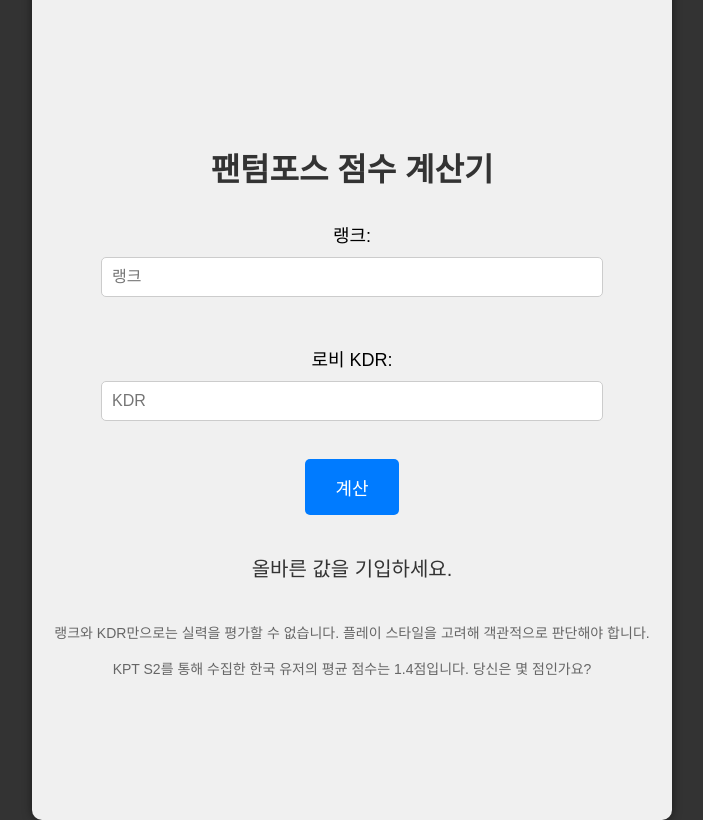
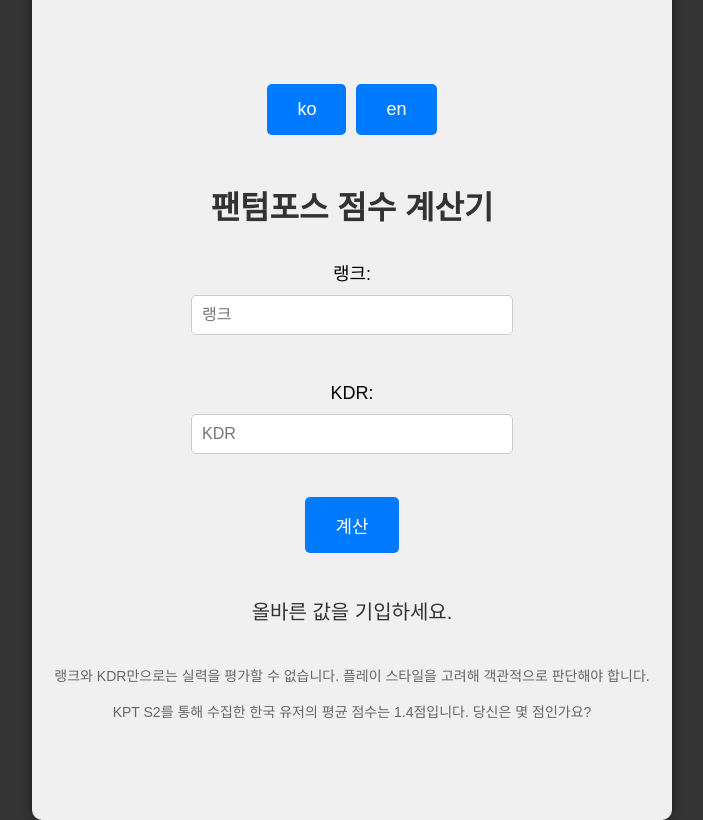
Before and after one commit to Yusi0/Yusi0.github.io, a plain HTML site: page index.html in a window 1280 px wide. Both pictures are taken after a click on the button "계산". Shown: the whole page, without its empty margins (288-991 px from the left). Drawn offline with Linux system fonts and the light colour scheme.

Commit message:
Update index.html

```diff
--- a/index.html
+++ b/index.html
@@ -1,4 +1,3 @@
-
 <!DOCTYPE html>
 <html lang="ko">
 <head>
@@ -40,7 +39,7 @@
             margin-bottom: 20px;
             border: 1px solid #ccc;
             border-radius: 5px;
-            width: 80%;
+            width: 50%;
         }
         button {
             padding: 15px 30px;
@@ -50,6 +49,7 @@
             border: none;
             border-radius: 5px;
             cursor: pointer;
+            margin: 5px;
         }
         button:hover {
             background-color: #0056b3;
@@ -65,13 +65,54 @@
             color: #666;
             text-align: center;
         }
+        .language-buttons {
+            display: flex;
+            justify-content: center;
+            margin-bottom: 20px;
+        }
     </style>
     <script>
+        const translations = {
+            en: {
+                title: "PF Score Calc.",
+                rankLabel: "Rank:",
+                kdLabel: "KDR:",
+                calculateButton: "Calc!",
+                scoreMessage: "Score: ",
+                belowAverage: "Below Average",
+                average: "Average",
+                aboveAverage: "Above Average",
+                additionalInfo: "Rank and KDR alone cannot evaluate skill. Objective judgment should consider play style.\n\nThe average score for Korean users collected through KPT S2 is 1.4. What is your score?"
+            },
+            ko: {
+                title: "팬텀포스 점수 계산기",
+                rankLabel: "랭크:",
+                kdLabel: "KDR:",
+                calculateButton: "계산",
+                scoreMessage: "스코어: ",
+                belowAverage: "평균 미만",
+                average: "평균",
+                aboveAverage: "평균 이상",
+                additionalInfo: "랭크와 KDR만으로는 실력을 평가할 수 없습니다. 플레이 스타일을 고려해 객관적으로 판단해야 합니다.\n\nKPT S2를 통해 수집한 한국 유저의 평균 점수는 1.4점입니다. 당신은 몇 점인가요?"
+            }
+        };
+
+        let currentLanguage = 'ko';
+
+        function changeLanguage(lang) {
+            currentLanguage = lang;
+            document.getElementById("title").innerText = translations[lang].title;
+            document.getElementById("rankLabel").innerText = translations[lang].rankLabel;
+            document.getElementById("kdLabel").innerText = translations[lang].kdLabel;
+            document.getElementById("calculateButton").innerText = translations[lang].calculateButton;
+            document.getElementById("additionalInfo").innerText = translations[lang].additionalInfo;
+        }
+
         function calculateScore() {
-            var rank = parseInt(document.getElementById("rankInput").value);
-            var kd = parseFloat(document.getElementById("kdInput").value);
-            var score;
-            var resultMessage;
+            const rank = parseInt(document.getElementById("rankInput").value);
+            const kd = parseFloat(document.getElementById("kdInput").value);
+            let score;
+            let resultMessage;
 
             if (isNaN(rank) || isNaN(kd)) {
                 document.getElementById("resultLabel").innerText = "올바른 값을 기입하세요.";
@@ -89,23 +130,27 @@
             }
 
             if (score <= 1.2) {
-                resultMessage = "평균 미만";
+                resultMessage = translations[currentLanguage].belowAverage;
             } else if (score <= 1.6) {
-                resultMessage = "평균";
+                resultMessage = translations[currentLanguage].average;
             } else {
-                resultMessage = "평균 이상";
+                resultMessage = translations[currentLanguage].aboveAverage;
             }
 
-            document.getElementById("resultLabel").innerText = "스코어: " + score.toFixed(2) + " - " + resultMessage;
+            document.getElementById("resultLabel").innerText = translations[currentLanguage].scoreMessage + score.toFixed(2) + " - " + resultMessage;
         }
     </script>
 </head>
-<body>
+<body onload="changeLanguage('ko')">
     <div class="container">
-        <h1>팬텀포스 점수 계산기</h1>
-        <label for="rankInput">랭크:</label>
+        <div class="language-buttons">
+            <button onclick="changeLanguage('ko')">ko</button>
+            <button onclick="changeLanguage('en')">en</button>
+        </div>
+        <h1 id="title">팬텀포스 점수 계산기</h1>
+        <label id="rankLabel" for="rankInput">랭크:</label>
         <input type="text" id="rankInput" placeholder="랭크"><br>
-        <label for="kdInput">로비 KDR:</label>
+        <label id="kdLabel" for="kdInput">KDR:</label>
         <input type="text" id="kdInput" placeholder="KDR"><br>
         <button id="calculateButton" onclick="calculateScore()">계산</button><br>
         <label id="resultLabel"></label>
```
